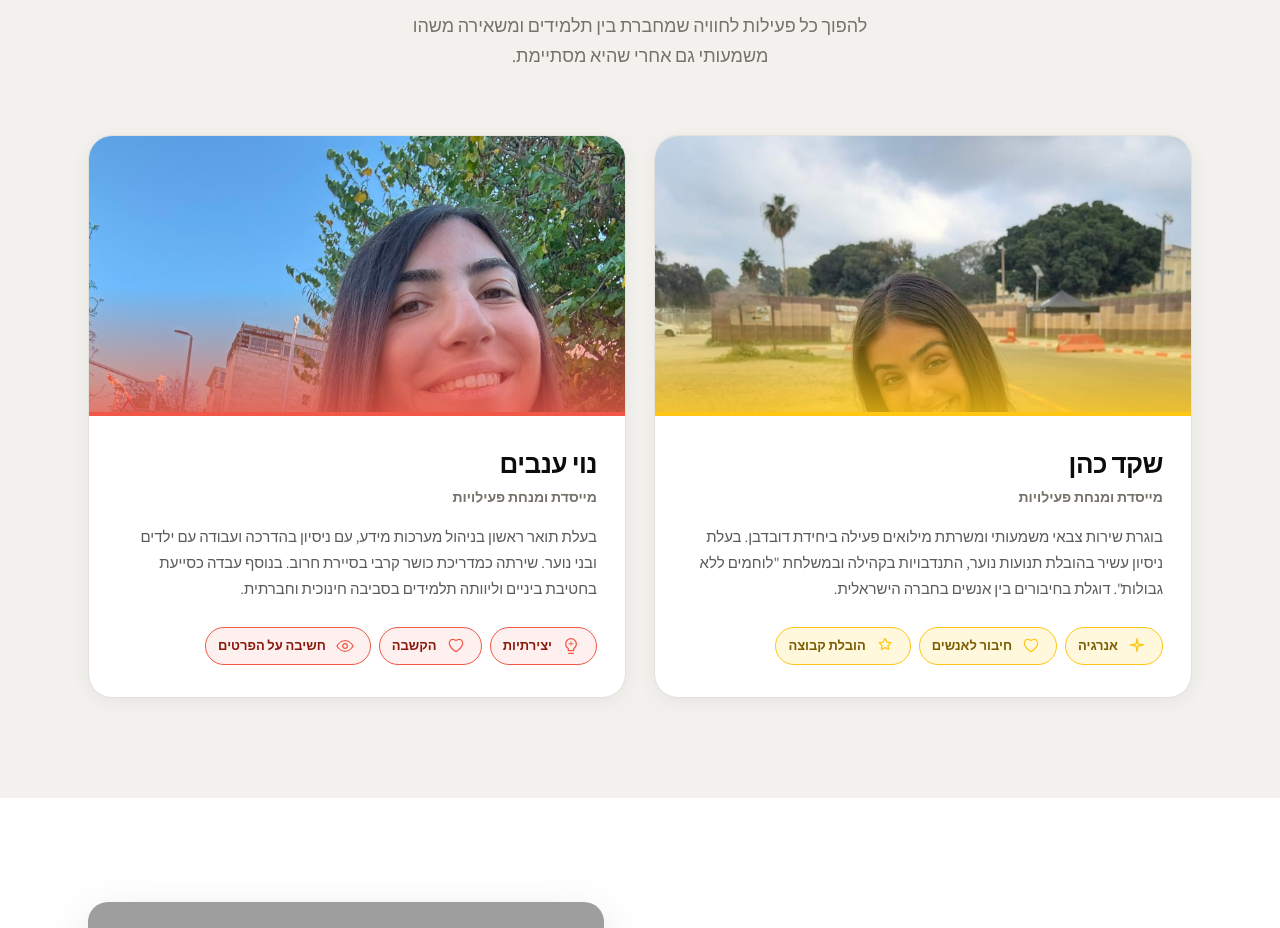
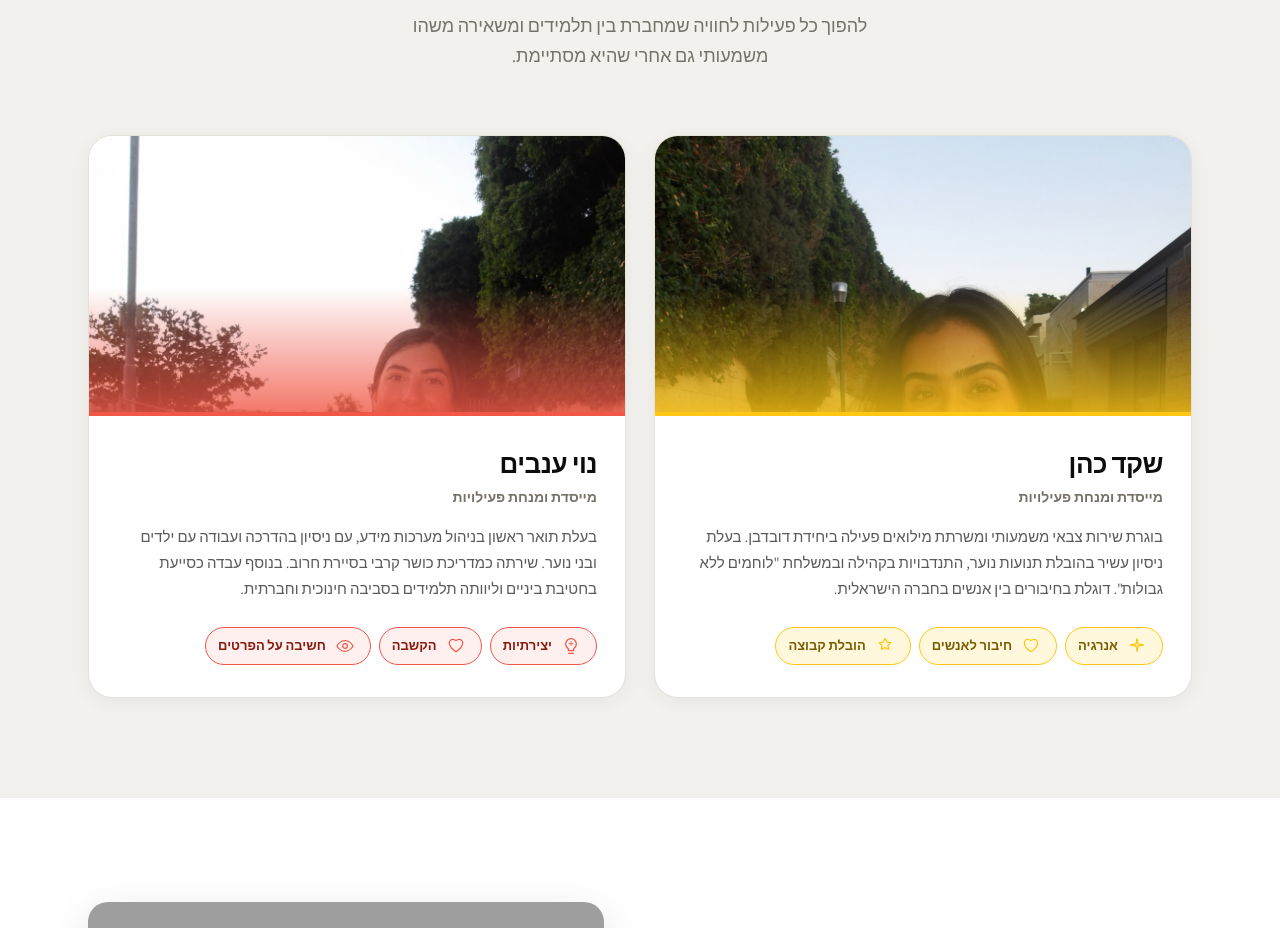
Before and after one commit to OutOfScreens-IL/-, a React (Vite) app in the folder Hebrew RTL Landing Page/: page /about in a window 1280 px wide. Shown: the part 860-1788 px from the top of the page. Built offline with nearby package versions, Linux system fonts and the light colour scheme; grey boxes are pictures that could not be loaded; the HTML template or start-up script is replaced by a standard one.

Commit message:
Update shared.tsx

```diff
--- a/Hebrew RTL Landing Page/src/shared.tsx
+++ b/Hebrew RTL Landing Page/src/shared.tsx
@@ -104,8 +104,8 @@ export const IMG = {
   card2:    "https://images.unsplash.com/photo-1780991415059-ade3b20aecec?w=640&h=420&fit=crop&auto=format&q=80",
   card3:    "https://images.unsplash.com/photo-1758272959663-b30513083206?w=640&h=420&fit=crop&auto=format&q=80",
   founders: "/assets/us.png.jpeg",
-shaked: "/assets/shaked.png.jpeg",
-  noy: "/assets/Noy.png.jpeg",
+shaked: "/assets/shakednew1.jpeg",
+noy: "/assets/Noynew.jpeg",
   story:    "https://images.unsplash.com/photo-1680988632972-a0b59f378ec8?w=800&h=600&fit=crop&auto=format&q=82",
   gallery1: "https://images.unsplash.com/photo-1776243321350-9a1678266e06?w=900&h=680&fit=crop&auto=format&q=82",
   gallery2: "https://images.unsplash.com/photo-1533222535026-754c501569dd?w=480&h=380&fit=crop&auto=format&q=80",
```
